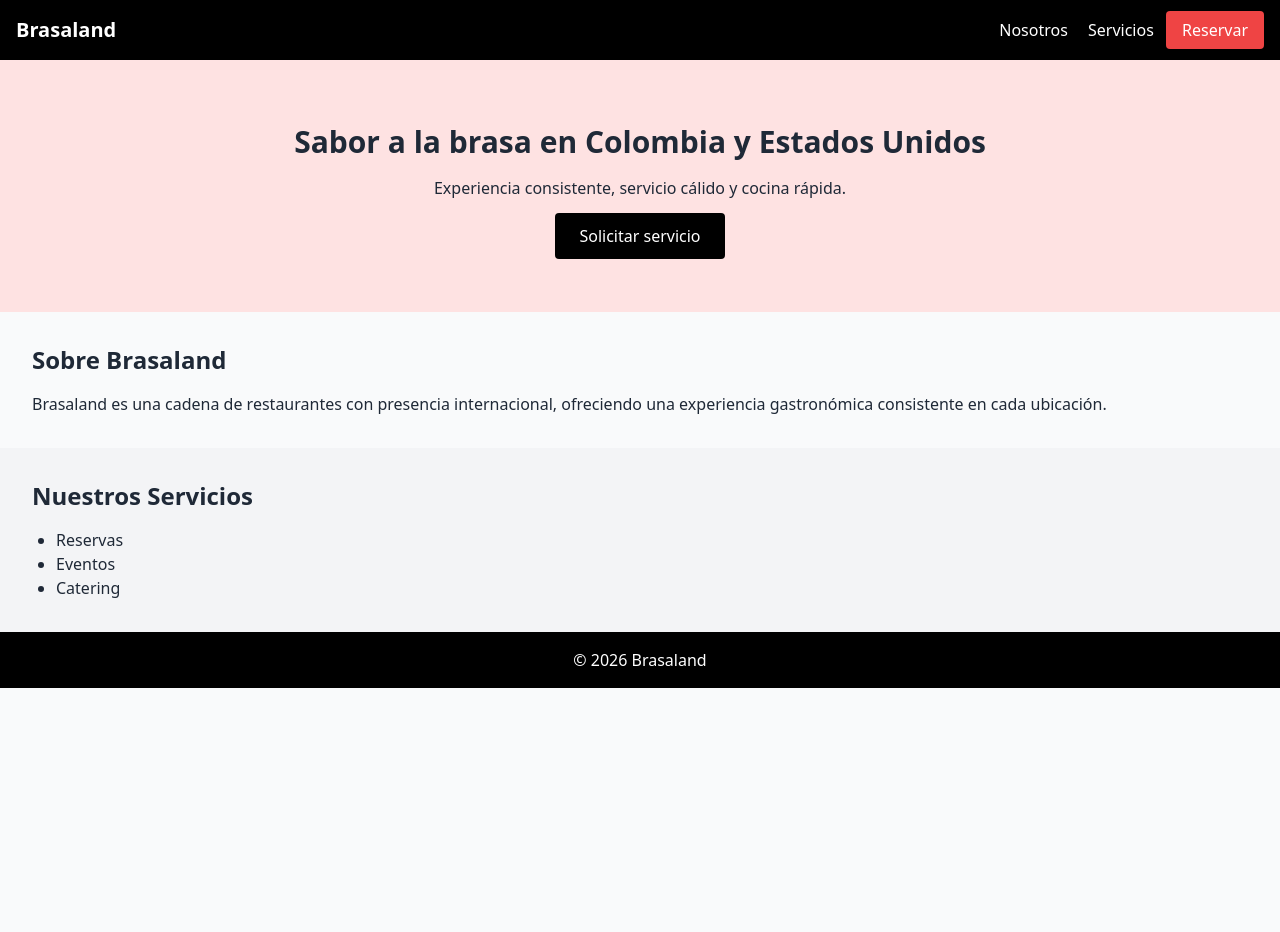
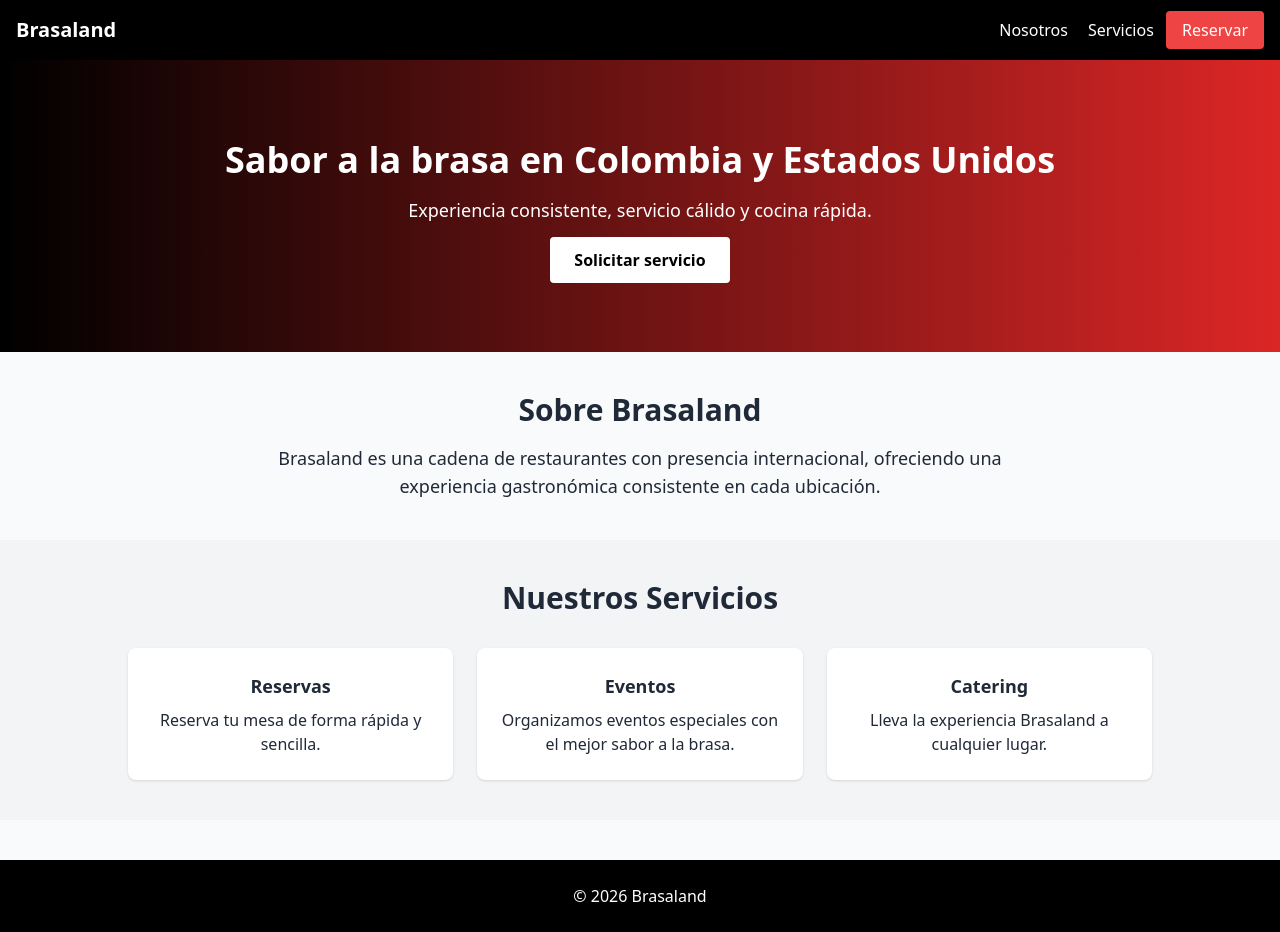
Before and after one commit to Itzidon/ai-company-project-brasaland, a plain HTML site: page index.html in a window 1280 px wide. Before the commit the page ends 800 px from the top, so only its background shows below. Drawn offline with nearby package versions, Linux system fonts and the light colour scheme.

Commit message:
Update index.html

```diff
--- a/index.html
+++ b/index.html
@@ -13,40 +13,56 @@
   <header class="bg-black text-white p-4 flex justify-between items-center">
     <h1 class="text-xl font-bold">Brasaland</h1>
     <nav>
-      <a href="#about" class="mx-2">Nosotros</a>
-      <a href="#services" class="mx-2">Servicios</a>
-      <a href="application.html" class="bg-red-500 px-4 py-2 rounded">Reservar</a>
+      <a href="#about" class="mx-2 hover:text-red-400">Nosotros</a>
+      <a href="#services" class="mx-2 hover:text-red-400">Servicios</a>
+      <a href="application.html" class="bg-red-500 hover:bg-red-600 px-4 py-2 rounded">Reservar</a>
     </nav>
   </header>
 
   <!-- Hero -->
-  <section class="text-center py-16 bg-red-100">
-    <h2 class="text-3xl font-bold mb-4">Sabor a la brasa en Colombia y Estados Unidos</h2>
-    <p class="mb-6">Experiencia consistente, servicio cálido y cocina rápida.</p>
-    <a href="application.html" class="bg-black text-white px-6 py-3 rounded">Solicitar servicio</a>
+  <section class="text-center py-20 bg-gradient-to-r from-black to-red-600 text-white">
+    <h2 class="text-4xl font-bold mb-4">Sabor a la brasa en Colombia y Estados Unidos</h2>
+    <p class="mb-6 text-lg">Experiencia consistente, servicio cálido y cocina rápida.</p>
+    <a href="application.html" class="bg-white text-black px-6 py-3 rounded font-semibold hover:bg-gray-200">
+      Solicitar servicio
+    </a>
   </section>
 
   <!-- About -->
-  <section id="about" class="p-8">
-    <h3 class="text-2xl font-bold mb-4">Sobre Brasaland</h3>
-    <p>
+  <section id="about" class="p-10 max-w-4xl mx-auto text-center">
+    <h3 class="text-3xl font-bold mb-4">Sobre Brasaland</h3>
+    <p class="text-lg">
       Brasaland es una cadena de restaurantes con presencia internacional,
       ofreciendo una experiencia gastronómica consistente en cada ubicación.
     </p>
   </section>
 
   <!-- Services -->
-  <section id="services" class="p-8 bg-gray-100">
-    <h3 class="text-2xl font-bold mb-4">Nuestros Servicios</h3>
-    <ul class="list-disc ml-6">
-      <li>Reservas</li>
-      <li>Eventos</li>
-      <li>Catering</li>
-    </ul>
+  <section id="services" class="p-10 bg-gray-100">
+    <h3 class="text-3xl font-bold mb-8 text-center">Nuestros Servicios</h3>
+
+    <div class="grid md:grid-cols-3 gap-6 max-w-5xl mx-auto">
+
+      <div class="bg-white p-6 shadow rounded-lg text-center">
+        <h4 class="font-bold text-lg mb-2">Reservas</h4>
+        <p>Reserva tu mesa de forma rápida y sencilla.</p>
+      </div>
+
+      <div class="bg-white p-6 shadow rounded-lg text-center">
+        <h4 class="font-bold text-lg mb-2">Eventos</h4>
+        <p>Organizamos eventos especiales con el mejor sabor a la brasa.</p>
+      </div>
+
+      <div class="bg-white p-6 shadow rounded-lg text-center">
+        <h4 class="font-bold text-lg mb-2">Catering</h4>
+        <p>Lleva la experiencia Brasaland a cualquier lugar.</p>
+      </div>
+
+    </div>
   </section>
 
   <!-- Footer -->
-  <footer class="bg-black text-white text-center p-4">
+  <footer class="bg-black text-white text-center p-6 mt-10">
     <p>© 2026 Brasaland</p>
   </footer>
 
```
